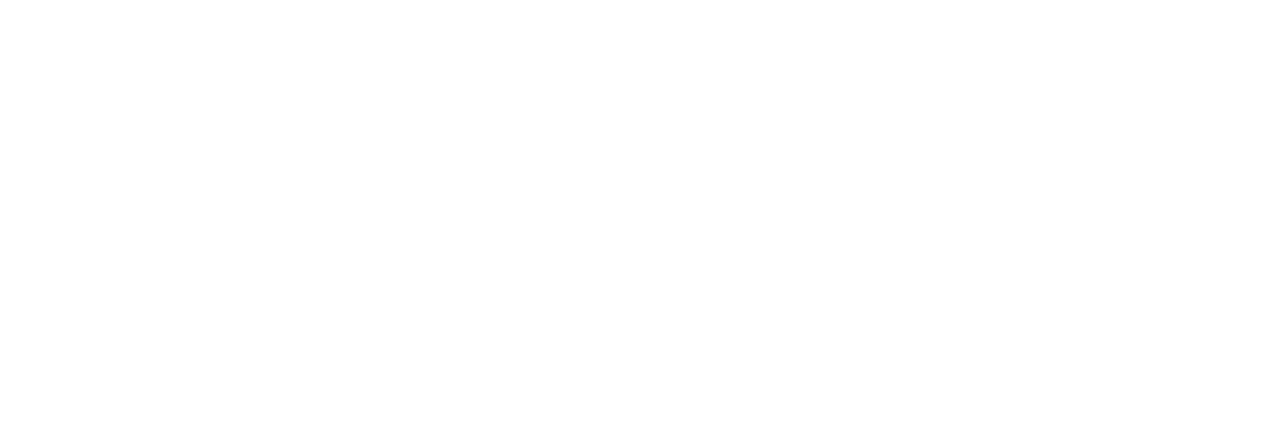
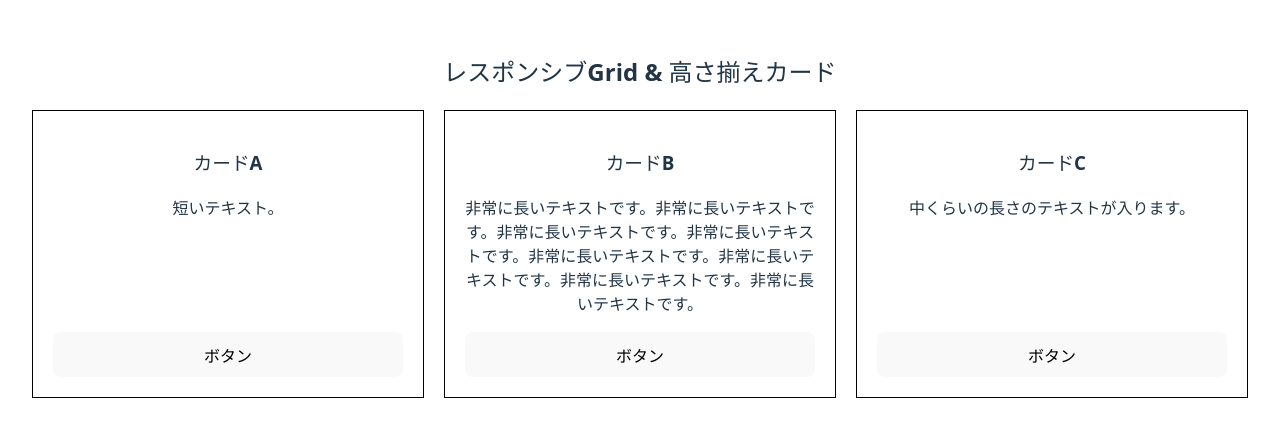
Before and after one commit to terahashi/react-next-study, a React (Vite) app: page /study/CardApp in a window 1280 px wide. Before the commit this address had no page. Shown: the part 184-620 px from the top of the page. Built offline with nearby package versions, Linux system fonts and the light colour scheme.

Commit message:
CardApp.jsxを追加 中身の文字数がバラバラでも、カードの高さが自動でピタッと揃うコンポーネントを作成

```diff
--- a/src/App.jsx
+++ b/src/App.jsx
@@ -30,6 +30,7 @@
 import PostApp from './pages/study/PostApp';
 import { TabApp } from './pages/study/TabApp';
 import { FormApp } from './pages/study/FormApp';
+import { CardApp } from './pages/study/CardApp';
 
 function App() {
   const [count, setCount] = useState(0);
@@ -80,6 +81,7 @@
           <Route path='study/PostApp' element={<PostApp />} />
           <Route path='study/TabApp' element={<TabApp />} />
           <Route path='study/FormApp' element={<FormApp />} />
+          <Route path='study/CardApp' element={<CardApp />} />
           {/* ⬇︎これだとエラー。【❌pathはURLであってファイルの場所ではない！】*/}
           {/* <Route path='./pages/Count' element={<Count />} />*/}
         </Routes>
--- /dev/null
+++ b/src/components/study/CardItem.jsx
@@ -0,0 +1,17 @@
+//カード1枚のコンポーネントを作成する
+import React from 'react';
+
+export const CardItem = ({ title, text }) => {
+  return (
+    //③中身を縦並びにして、ボタンを一番下に沈める
+    <div style={{ display: 'flex', flexDirection: 'column', justifyContent: 'space-between', border: '1px solid #000', padding: '20px' }}>
+      {/* ⬇︎上側エリア（タイトルと本文） */}
+      <div>
+        <h3>{title}</h3>
+        <p>{text}</p>
+      </div>
+      {/* ⬇︎下側のボタンエリア */}
+      <button>ボタン</button>
+    </div>
+  );
+};
--- /dev/null
+++ b/src/pages/study/CardApp.jsx
@@ -0,0 +1,47 @@
+//中身の文字数がバラバラでも、カードの高さが自動でピタッと揃い、ボタンが一番下に綺麗に整列するコンポーネント
+import React from 'react';
+import { CardItem } from '../../components/study/CardItem';
+
+//データ配列を用意する
+const CARD_DATA = [
+  { id: 1, title: 'カードA', text: '短いテキスト。' },
+  {
+    id: 2,
+    title: 'カードB',
+    text: '非常に長いテキストです。非常に長いテキストです。非常に長いテキストです。非常に長いテキストです。非常に長いテキストです。非常に長いテキストです。非常に長いテキストです。非常に長いテキストです。',
+  },
+  { id: 3, title: 'カードC', text: '中くらいの長さのテキストが入ります。' },
+];
+
+//CardAppコンポーネントを作成する
+export const CardApp = () => {
+  return (
+    <div>
+      {/* 解説文h2 */}
+      <h2>レスポンシブGrid & 高さ揃えカード</h2>
+
+      {/* ①外枠 grid */}
+      <div style={{ display: 'grid', gridTemplateColumns: 'repeat(auto-fit, minmax(250px, 1fr))', gap: '20px' }}>
+        {/* auto-fit➡「画面の横幅を見て、入る分だけカードを横に限界まで詰め込んで」　minmax(200px, 1fr)➡「幅が、最小200pxより小さくならない、最大は余りを1ずつの割合で平等に分ける」 */}
+
+        {/* ②カードをmapで展開 */}
+        {CARD_DATA.map((card) => (
+          // //⬇︎CardItemコンポーネントに分離する。
+          // //③中身を縦並びにして、ボタンを一番下に沈める
+          // <div key={card.id} style={{ display: 'flex', flexDirection: 'column', justifyContent: 'space-between', border: '1px solid #000', padding: '20px' }}>
+          //   {/* ⬇︎上側エリア（タイトルと本文） */}
+          //   <div>
+          //     <h3>{card.title}</h3>
+          //     <p>{card.text}</p>
+          //   </div>
+          //   {/* ⬇︎下側のボタンエリア */}
+          //   <button>ボタン</button>
+          // </div>
+
+          //⬇︎CardItemコンポーネント
+          <CardItem key={card.id} title={card.title} text={card.text} />
+        ))}
+      </div>
+    </div>
+  );
+};
--- a/src/pages/study/StudyHome.jsx
+++ b/src/pages/study/StudyHome.jsx
@@ -14,6 +14,8 @@
       <Link to={'study/TabApp'}>タブ切り替え用のコンポーネントを作成してみよう</Link>
       <br></br>
       <Link to={'study/FormApp'}>バリデーション(入力値の検証)付きフォーム用のコンポーネントを作成してみよう</Link>
+      <br></br>
+      <Link to={'study/CardApp'}>カードコンポーネント(カードの高さが自動でピタッと揃い、ボタンが一番下に綺麗に整列するコンポーネント)を作成してみよう</Link>
       <br></br>
       <Link to='study/Count'>countの勉強ページ</Link>
       <br></br>
```
